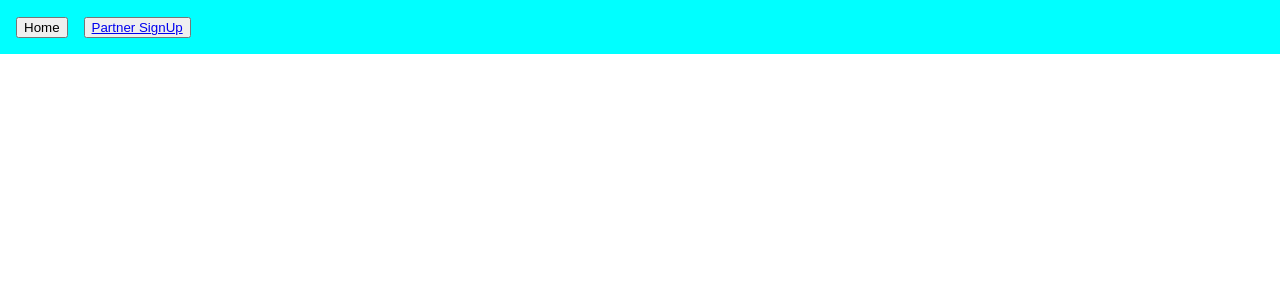
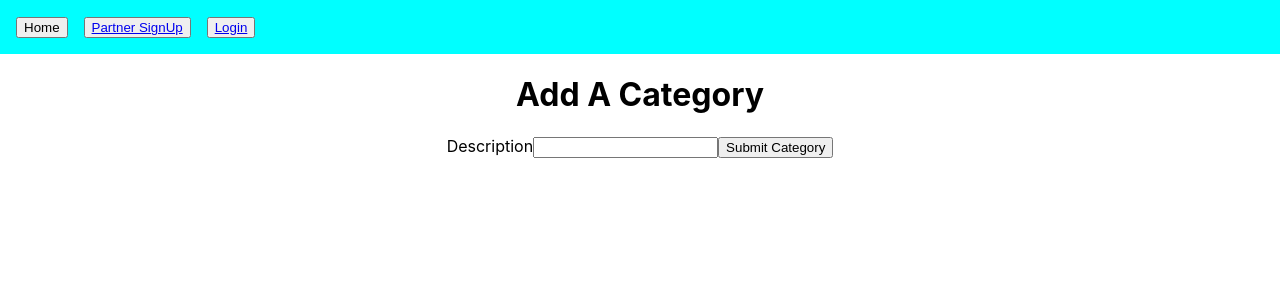
Before and after one commit to jahowle/Phase-4-Final-Project, a React (Create React App) app in the folder client/: page /add-category in a window 1280 px wide. Shown: the top 300 px of the page. Built offline with nearby package versions, Linux system fonts and the light colour scheme; no server answers.

Commit message:
implemented ability to add categories

```diff
--- a/client/src/App.css
+++ b/client/src/App.css
@@ -13,8 +13,13 @@
   background-color: aqua;
   display: flex;
   flex-direction: row;
+  align-items: center;
 }
 
 .nav-button {
   margin-right: 16px;
 }
+
+#welcome-message{
+  margin-right: 32px;
+}
--- /dev/null
+++ b/client/src/components/AddCategory.js
@@ -0,0 +1,53 @@
+import React, {useState} from "react";
+import { useHistory } from "react-router-dom";
+
+function AddCategory() {
+
+    const [category, setCategory] = useState("")
+    const history = useHistory();
+
+    function handleSubmit(e) {
+        e.preventDefault()
+
+        fetch("/categories", {
+            method: "POST",
+            headers: {
+                "Content-Type": "application/json"
+            },
+            body: JSON.stringify({
+                name: category,
+
+            }),
+        })
+        .then((r) => r.json())
+        .then((data) => {
+            history.push("/");
+        })
+
+        }
+
+    return(
+        <div>
+            <h1>Add A Category</h1>
+
+
+            <form id="add-category-form" onSubmit={handleSubmit}>
+                 <label className="input">Description
+                    <input
+                        type="text"
+                        name="Category Name"
+                        onChange={(e) => setCategory(e.target.value)}
+                        value={category}
+                    />
+                </label>
+
+                <button id="submit-button" type="submit">Submit Category</button>
+
+            </form>
+
+
+        </div>
+    )
+}
+
+export default AddCategory
--- a/client/src/components/App.js
+++ b/client/src/components/App.js
@@ -1,15 +1,13 @@
 import '../App.css';
 import { useState, useEffect } from "react";
 import Login from './Login';
-import Logout from './Logout';
 import Signup from './Signup';
 import NeedsList from './NeedsList';
 import { Route, Switch } from "react-router-dom";
 import UserProfile from './UserProfile';
 import AddNeed from './AddNeed';
-import SignUpButtons from './SignUpButtons';
-import DonorSignup from './DonorSignup';
 import NavBar from './NavBar';
+import AddCategory from './AddCategory';
 
 function App() {
 
@@ -71,7 +69,7 @@ function App() {
   return (
     <div className="App">
 
-      <NavBar isLoggedIn={isLoggedIn} onLogout={onLogout} signUpSelect={signUpSelect}/>
+      <NavBar isLoggedIn={isLoggedIn} onLogout={onLogout} signUpSelect={signUpSelect} user={user}/>
 
       <Switch>
       <Route exact path="/login">
@@ -90,10 +88,12 @@ function App() {
           <Signup onSignup={handleSignup}/>
         </Route>
 
+        <Route exact path="/add-category">
+          <AddCategory />
+        </Route>
+
         <Route exact path="/">
             <h1>Welcome to Neighborshare</h1>
-            {isLoggedIn ? <h2>Hi, {user.username}</h2> : <h2>Please Signup</h2>}
-            {isLoggedIn ? <Logout onLogout={onLogout}/> : <SignUpButtons signUpSelect={signUpSelect}/>}
             <NeedsList needs={needs} user={user}/>
         </Route>
 
--- a/client/src/components/Logout.js
+++ b/client/src/components/Logout.js
@@ -22,6 +22,21 @@ function Logout({onLogout}) {
             Add need
             </NavLink>
         </button>
+
+        <button className="nav-button">
+            <NavLink to="/add-category">
+            Add Category
+            </NavLink>
+
+        </button>
+
+        <button className="nav-button">
+            Add Location
+        </button>
+
+        <button className="nav-button">
+            Add Neighbor
+        </button>
         </div>
     )
 }
--- a/client/src/components/NavBar.js
+++ b/client/src/components/NavBar.js
@@ -3,9 +3,11 @@ import { NavLink } from "react-router-dom";
 import Logout from "./Logout";
 import SignUpButtons from "./SignUpButtons";
 
-function NavBar({isLoggedIn, onLogout, signUpSelect}) {
+function NavBar({isLoggedIn, onLogout, signUpSelect, user}) {
     return(
         <div id="navbar">
+
+            {isLoggedIn ? <h4 id="welcome-message">Welcome, {user.username}</h4> : ""}
             <NavLink to="/" exact>
             <button id="home-button" className="nav-button" onClick="">Home</button>
             </NavLink>
@@ -16,6 +18,7 @@ function NavBar({isLoggedIn, onLogout, signUpSelect}) {
 
 
 
+
         </div>
     )
 }
--- a/client/src/components/SignUpButtons.js
+++ b/client/src/components/SignUpButtons.js
@@ -14,6 +14,12 @@ function SignUpButtons({signUpSelect}) {
                 Partner SignUp
             </NavLink>
             </button>
+
+            <button className="nav-button">
+                <NavLink to="/login" exact>
+                    Login
+                </NavLink>
+            </button>
         </div>
     )
 }
```
Also changed, not shown: client/src/components/AddLocation.js (added, +53 -0 lines).
